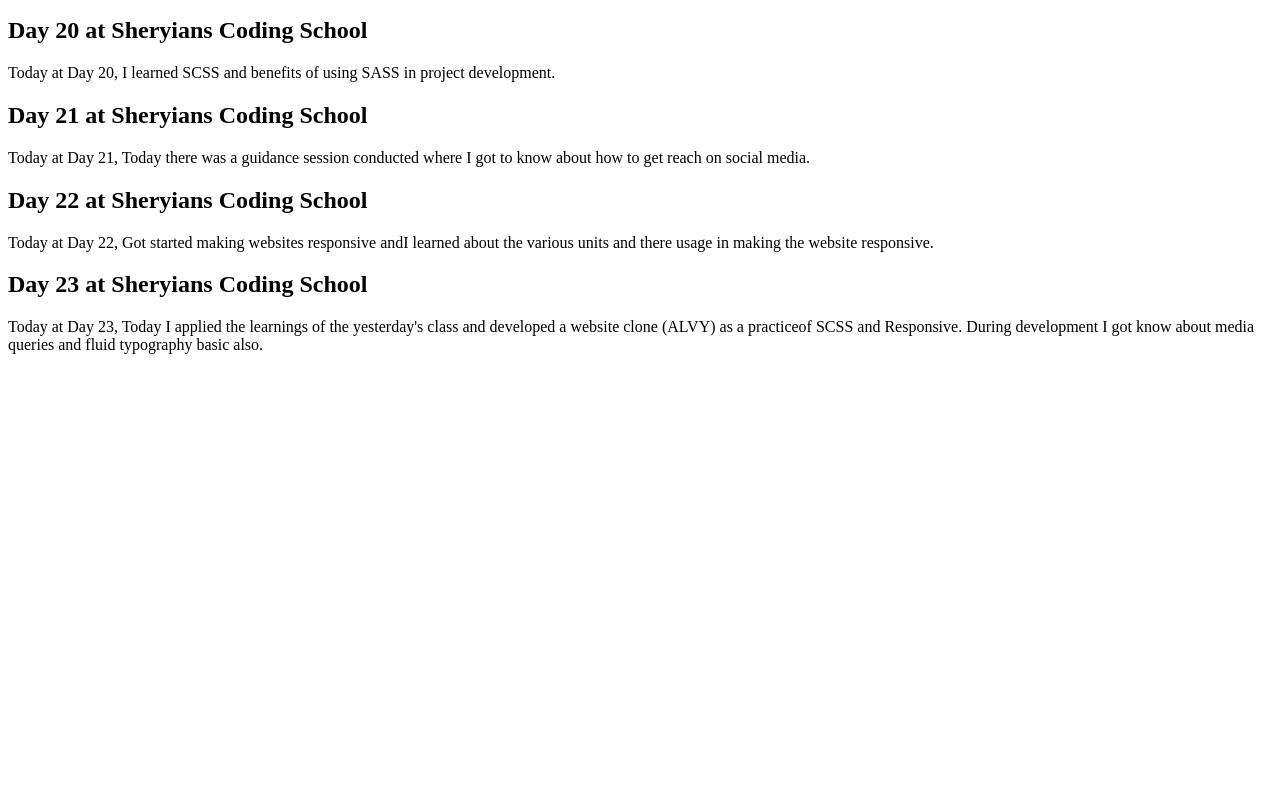
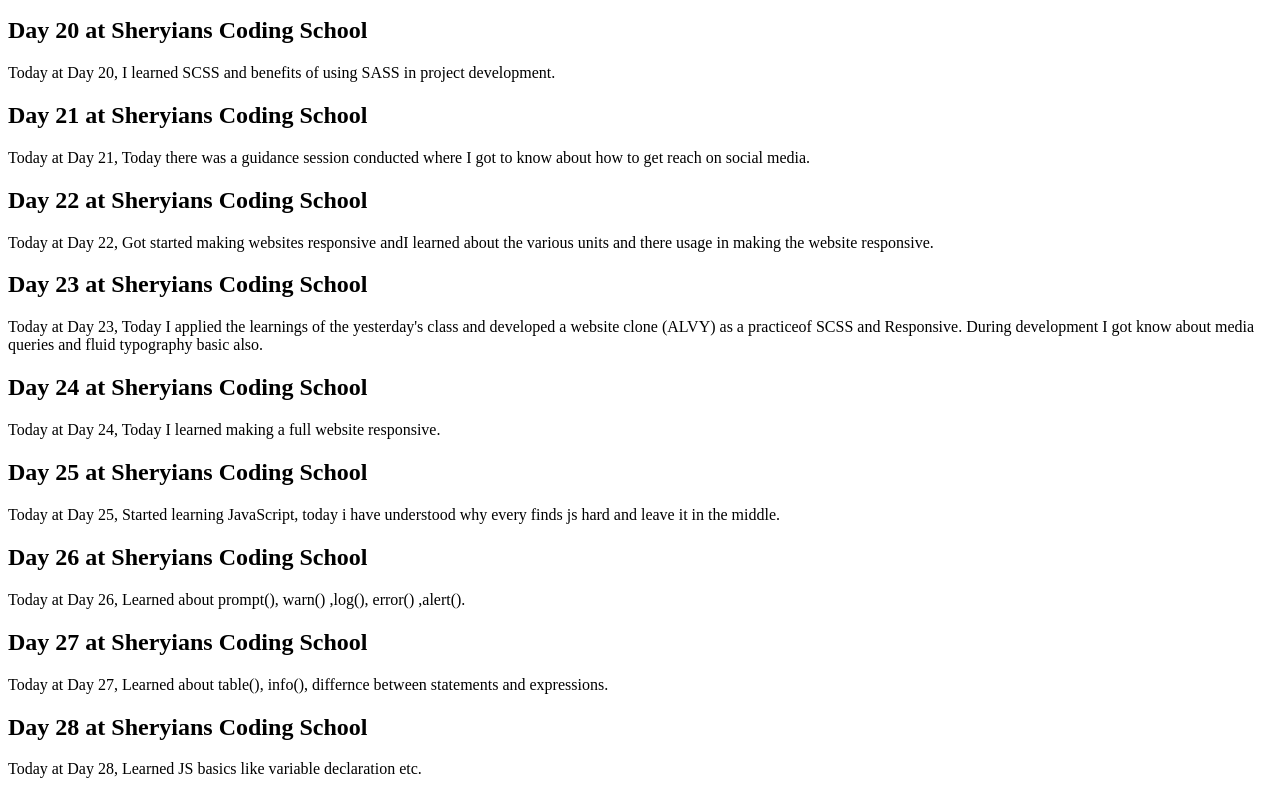
Before and after one commit to Gireejesh-Nilesh/Frontend, a plain HTML site: page HTML/Project01/index.html in a window 1280 px wide. Shown: the part 1019-1813 px from the top of the page. Before the commit the page ends 1389 px from the top, so only its background shows below. Drawn offline with Linux system fonts and the light colour scheme.

Commit message:
updated on 03-11-25

```diff
--- a/HTML/Project01/index.html
+++ b/HTML/Project01/index.html
@@ -126,6 +126,37 @@
           fluid typography basic also.
         </p>
       </article>
+      <article>
+        <h2>Day 24 at Sheryians Coding School</h2>
+        <p>
+          Today at Day 24, Today I learned making a full website responsive.
+        </p>
+      </article>
+      <article>
+        <h2>Day 25 at Sheryians Coding School</h2>
+        <p>
+          Today at Day 25, Started learning JavaScript, today i have understood
+          why every finds js hard and leave it in the middle.
+        </p>
+      </article>
+      <article>
+        <h2>Day 26 at Sheryians Coding School</h2>
+        <p>
+          Today at Day 26, Learned about prompt(), warn() ,log(), error()
+          ,alert().
+        </p>
+      </article>
+      <article>
+        <h2>Day 27 at Sheryians Coding School</h2>
+        <p>
+          Today at Day 27, Learned about table(), info(), differnce between
+          statements and expressions.
+        </p>
+      </article>
+      <article>
+        <h2>Day 28 at Sheryians Coding School</h2>
+        <p>Today at Day 28, Learned JS basics like variable declaration etc.</p>
+      </article>
     </div>
   </body>
 </html>
```
